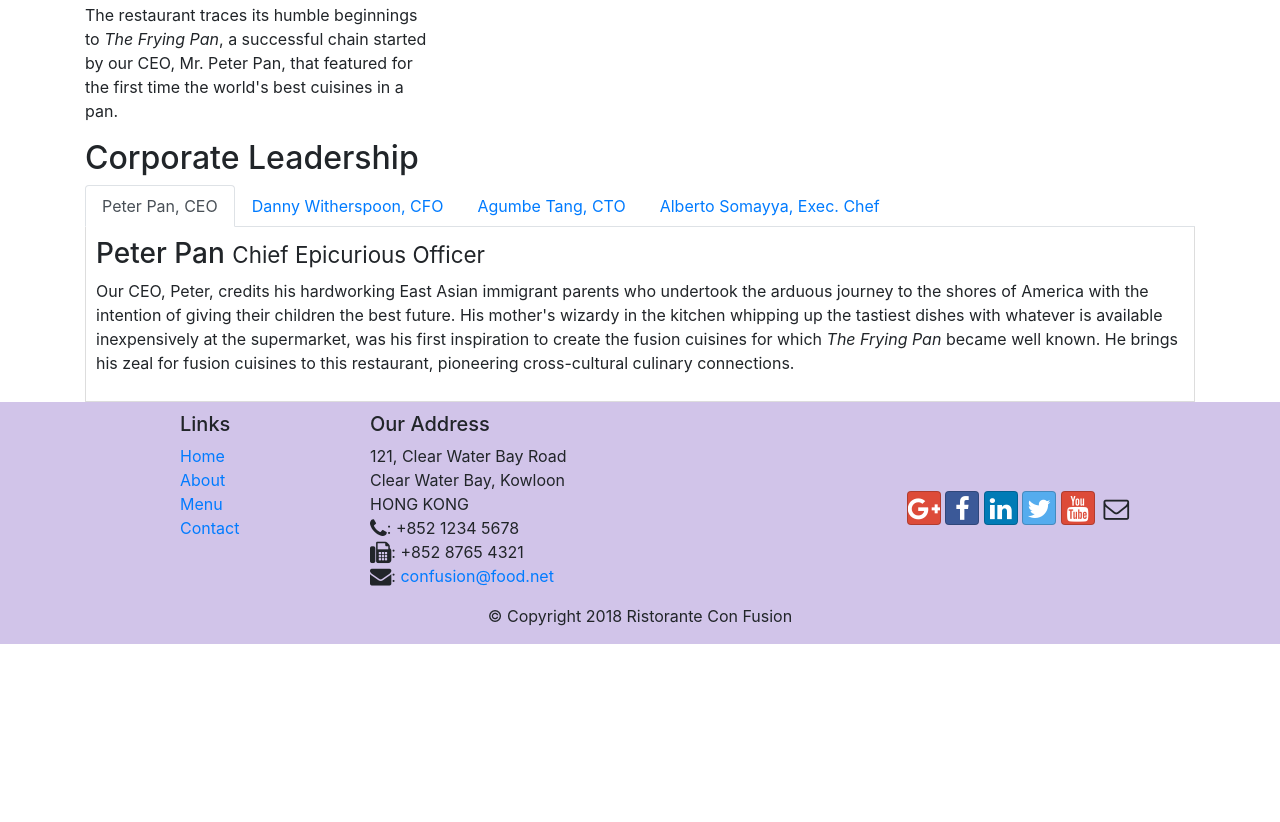
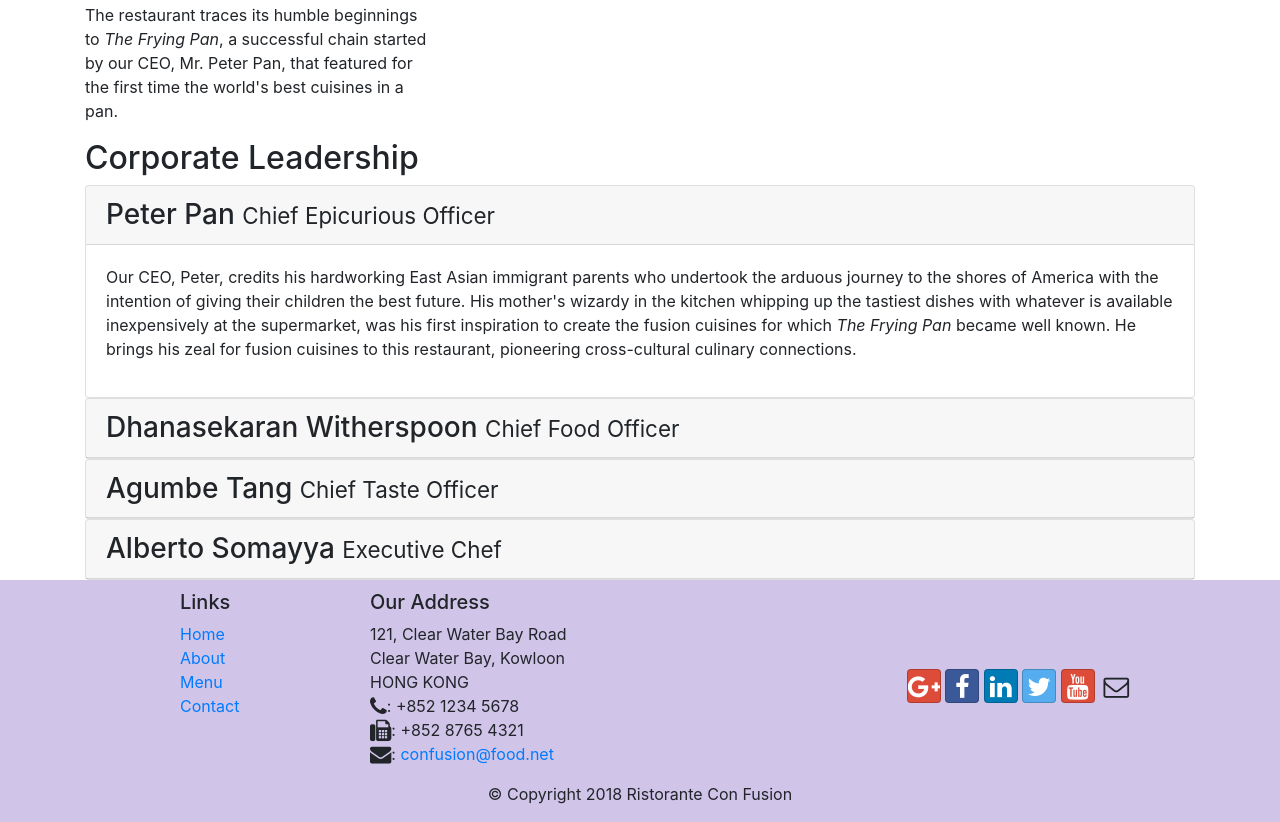
Before and after one commit to gleysi/coursera, a plain HTML site: page aboutus.html in a window 1280 px wide. Shown: the part 760-1582 px from the top of the page. Before the commit the page ends 1404 px from the top, so only its background shows below. Drawn offline with nearby package versions, Linux system fonts and the light colour scheme.

Commit message:
Accordion

```diff
--- a/aboutus.html
+++ b/aboutus.html
@@ -68,40 +68,62 @@
         <div class="row row-content">
             <div class="col">
                 <h2>Corporate Leadership</h2>
-                <ul class="nav nav-tabs" id="myTab" role="tablist">
-                    <li class="nav-item">
-                      <a class="nav-link active" id="peter-tab" href="#peter"
-                        role="tab" data-toggle="tab">Peter Pan, CEO</a>
-                    </li>
-                    <li class="nav-item">
-                      <a class="nav-link" id="danny-tab" href="#danny" role="tab"
-                        data-toggle="tab">Danny Witherspoon, CFO</a>
-                    </li>
-                    <li class="nav-item">
-                      <a class="nav-link" id="agumbe-tab" href="#agumbe"role="tab"
-                        data-toggle="tab">Agumbe Tang, CTO</a>
-                    </li>
-                    <li class="nav-item">
-                      <a class="nav-link" id="alberto-tab" href="#alberto" role="tab"
-                        data-toggle="tab">Alberto Somayya, Exec. Chef</a>
-                    </li>
-                </ul>
-                <div class="tab-content" id="myTabContent">
-                    <div role="tabpanel" class="tab-pane fade show active" id="peter" aria-labelledby="peter-tab">
-                        <h3>Peter Pan <small>Chief Epicurious Officer</small></h3>
-                        <p class="d-none d-sm-block">Our CEO, Peter, credits his hardworking East Asian immigrant parents who undertook the arduous journey to the shores of America with the intention of giving their children the best future. His mother's wizardy in the kitchen whipping up the tastiest dishes with whatever is available inexpensively at the supermarket, was his first inspiration to create the fusion cuisines for which <em>The Frying Pan</em> became well known. He brings his zeal for fusion cuisines to this restaurant, pioneering cross-cultural culinary connections.</p>
+                <div id="accordion">
+                    <div class="card">
+                        <div class="card-header" role="tab" id="peterhead">
+                            <h3 class="mb-0">
+                                <a data-toggle="collapse" data-target="#peter">
+                                Peter Pan <small>Chief Epicurious Officer</small>
+                                </a>
+                            </h3>
+                        </div>
+                        <div class="collapse show" id="peter" data-parent="#accordion">
+                            <div class="card-body">
+                                <p class="d-none d-sm-block">Our CEO, Peter, credits his hardworking East Asian immigrant parents who undertook the arduous journey to the shores of America with the intention of giving their children the best future. His mother's wizardy in the kitchen whipping up the tastiest dishes with whatever is available inexpensively at the supermarket, was his first inspiration to create the fusion cuisines for which <em>The Frying Pan</em> became well known. He brings his zeal for fusion cuisines to this restaurant, pioneering cross-cultural culinary connections.</p>
+                            </div>
+                        </div>
                     </div>
-                    <div role="tabpanel" class="tab-pane fade show" id="danny" aria-labelledby="danny-tab">
-                        <h3>Dhanasekaran Witherspoon <small>Chief Food Officer</small></h3>
-                        <p class="d-none d-sm-block">Our CFO, Danny, as he is affectionately referred to by his colleagues, comes from a long established family tradition in farming and produce. His experiences growing up on a farm in the Australian outback gave him great appreciation for varieties of food sources. As he puts it in his own words, <em>Everything that runs, wins, and everything that stays, pays!</em></p>
+                    <div class="card">
+                        <div class="card-header" role="tab" id="dannyhead">
+                            <h3 class="mb-0">
+                                <a data-toggle="collapse" data-target="#danny">
+                                    Dhanasekaran Witherspoon <small>Chief Food Officer</small>
+                                </a>
+                            </h3>
+                        </div>
+                        <div class="collapse" id="danny" data-parent="#danny">
+                            <div class="card-body">
+                                <p class="d-none d-sm-block">Our CFO, Danny, as he is affectionately referred to by his colleagues, comes from a long established family tradition in farming and produce. His experiences growing up on a farm in the Australian outback gave him great appreciation for varieties of food sources. As he puts it in his own words, <em>Everything that runs, wins, and everything that stays, pays!</em></p>
+                            </div>
+                        </div>
                     </div>
-                    <div role="tabpanel" class="tab-pane fade show" id="agumbe" aria-labelledby="agumbe-tab">
-                        <h3>Agumbe Tang <small>Chief Taste Officer</small></h3>
-                        <p class="d-none d-sm-block">Blessed with the most discerning gustatory sense, Agumbe, our CTO, personally ensures that every dish that we serve meets his exacting tastes. Our chefs dread the tongue lashing that ensues if their dish does not meet his exacting standards. He lives by his motto, <em>You click only if you survive my lick.</em></p>
+                    <div class="card">
+                        <div class="card-header" role="tab" id="agumbehead">
+                            <h3 class="mb-0">
+                                <a data-toggle="collapse" data-target="#agumbe">
+                                    Agumbe Tang <small>Chief Taste Officer</small>
+                                </a>
+                            </h3>
+                        </div>
+                        <div class="collapse" id="agumbe" data-parent="#agumbe">
+                            <div class="card-body">
+                                <p class="d-none d-sm-block">Blessed with the most discerning gustatory sense, Agumbe, our CTO, personally ensures that every dish that we serve meets his exacting tastes. Our chefs dread the tongue lashing that ensues if their dish does not meet his exacting standards. He lives by his motto, <em>You click only if you survive my lick.</em></p>
+                            </div>
+                        </div>
                     </div>
-                    <div role="tabpanel" class="tab-pane fade show" id="alberto" aria-labelledby="alberto-tab">
-                        <h3>Alberto Somayya <small>Executive Chef</small></h3>
-                        <p class="d-none d-sm-block">Award winning three-star Michelin chef with wide International experience having worked closely with whos-who in the culinary world, he specializes in creating mouthwatering Indo-Italian fusion experiences. He says, <em>Put together the cuisines from the two craziest cultures, and you get a winning hit! Amma Mia!</em></p>
+                    <div class="card">
+                        <div class="card-header" role="tab" id="albertohead">
+                            <h3 class="mb-0">
+                                <a data-toggle="collapse" data-target="#alberto">
+                                    Alberto Somayya <small>Executive Chef</small>
+                                </a>
+                            </h3>
+                        </div>
+                        <div class="collapse" id="alberto" data-parent="#alberto">
+                            <div class="card-body">
+                                <p class="d-none d-sm-block">Award winning three-star Michelin chef with wide International experience having worked closely with whos-who in the culinary world, he specializes in creating mouthwatering Indo-Italian fusion experiences. He says, <em>Put together the cuisines from the two craziest cultures, and you get a winning hit! Amma Mia!</em></p>
+                            </div>
+                        </div>
                     </div>
                 </div>
             </div>
```
